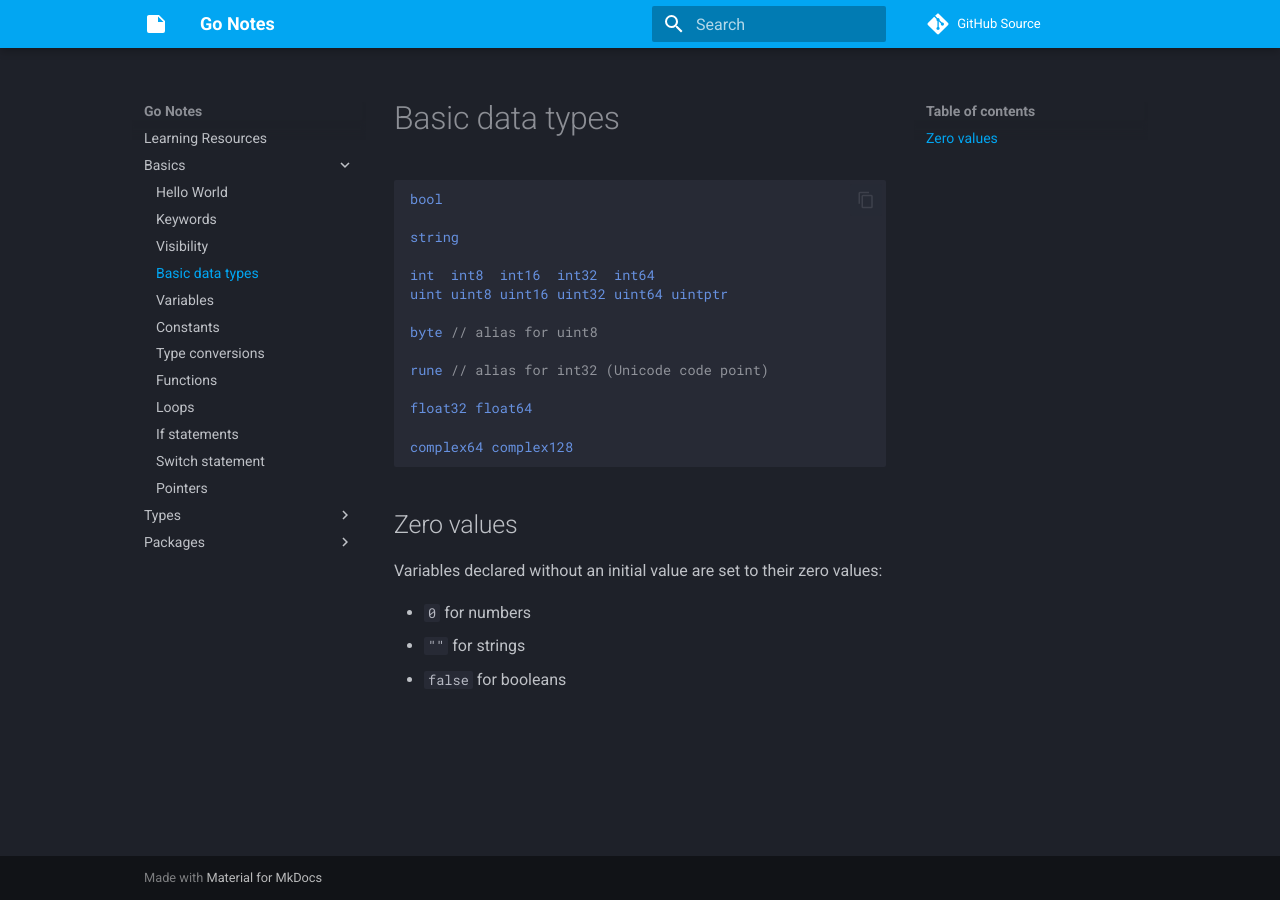
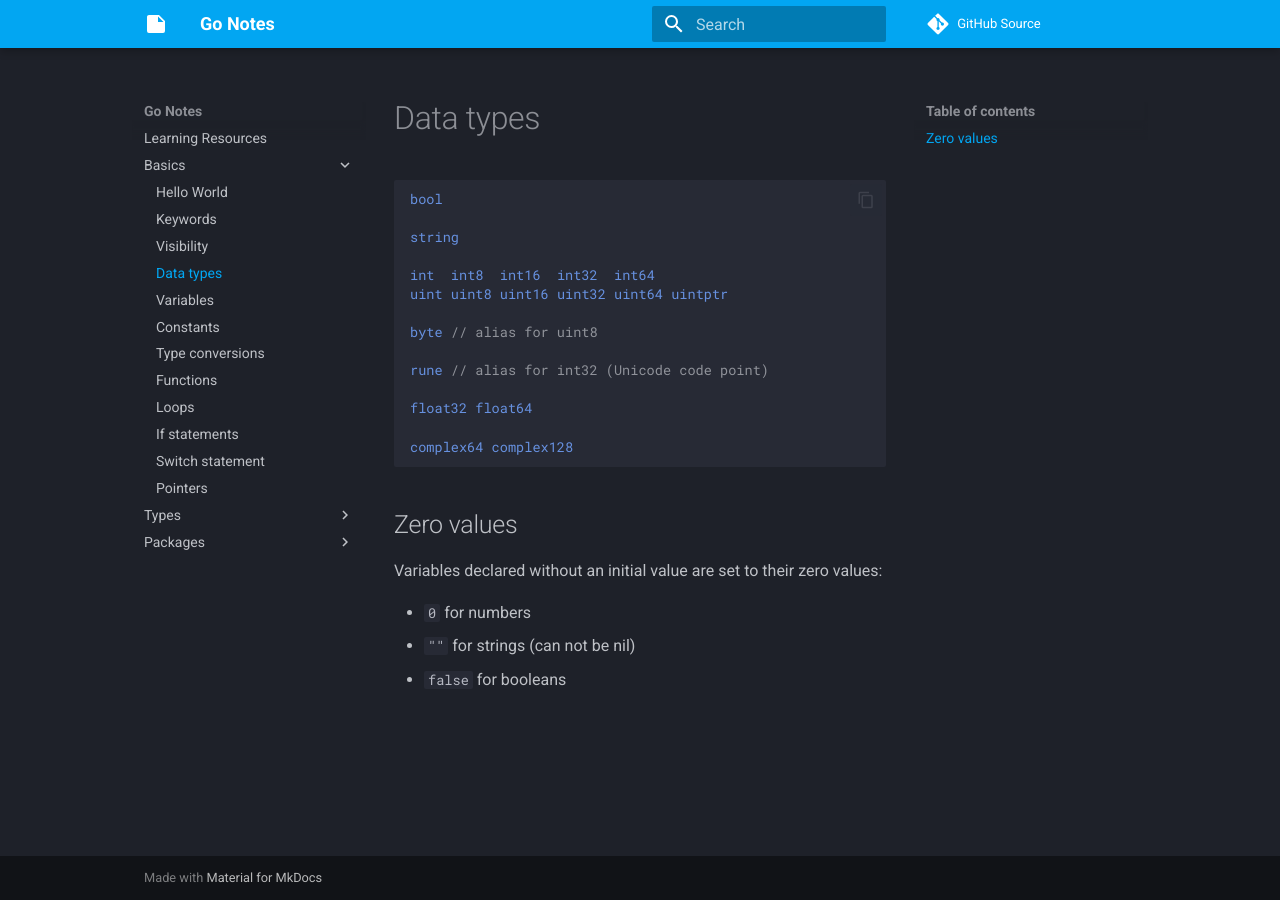
Before and after one commit to Lixfeld/go-notes, an MkDocs documentation site: the page built from docs/basics/data_types.md, in a window 1280 px wide. Built offline with MkDocs 1.6.1 and Material for MkDocs 9.7.7, drawn with Linux system fonts in a browser that asks for light colours; comment, search, counter and statistics services are not loaded.

Commit message:
Update basic types notes

````diff
--- a/docs/basics/types.md
+++ b/docs/basics/data_types.md
@@ -1,4 +1,4 @@
-# Basic data types
+# Data types
 ```go
 bool
 
@@ -20,5 +20,5 @@ complex64 complex128
 Variables declared without an initial value are set to their zero values:
 
 - `0` for numbers
-- `""` for strings
+- `""` for strings (can not be nil)
 - `false` for booleans
--- a/mkdocs.yml
+++ b/mkdocs.yml
@@ -32,7 +32,7 @@ nav:
     - basics/helloworld.md
     - basics/keywords.md
     - basics/visibility.md
-    - basics/types.md
+    - basics/data_types.md
     - basics/variables.md
     - basics/constants.md
     - basics/conversions.md
````
